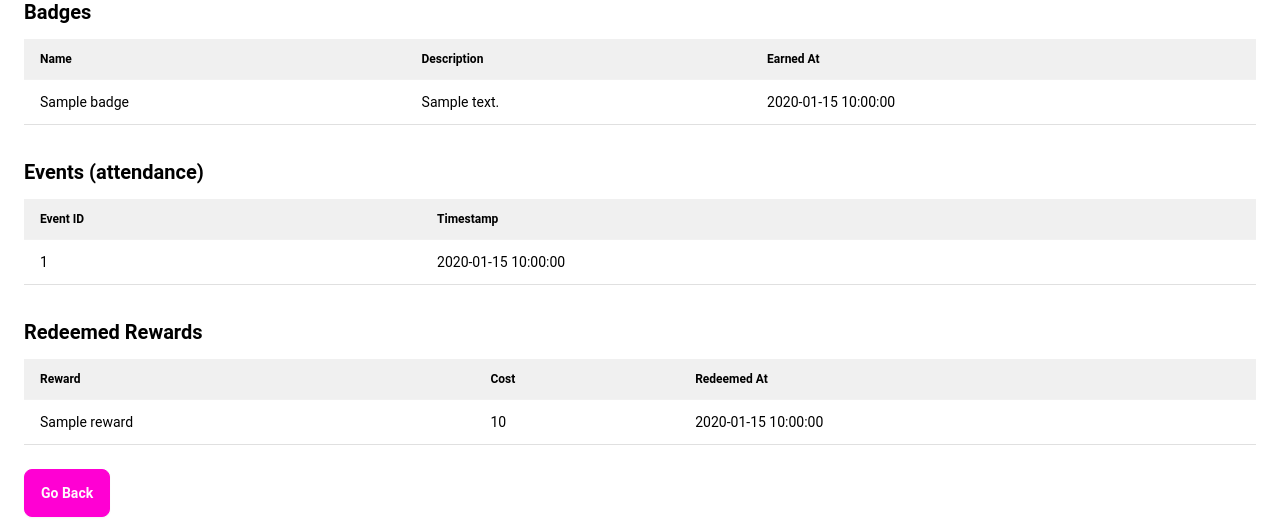
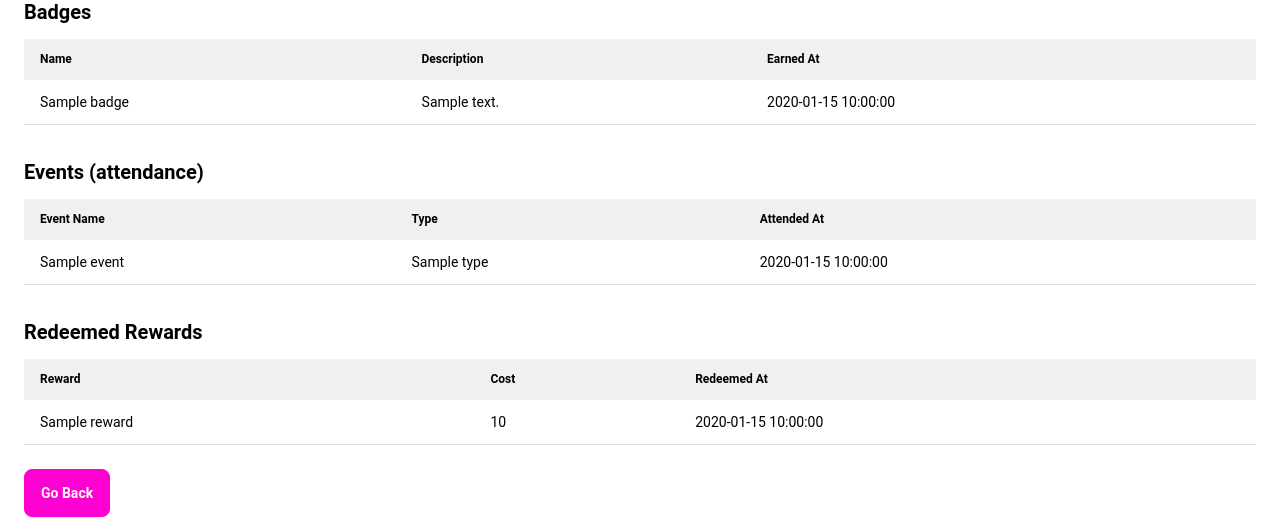
Before and after one commit to EAST-Student-Incentive-System/App, a Flask app: template App/templates/student_history.html in a window 1280 px wide. Shown: the part 147-672 px from the top of the page. Run offline with Flask 3, Linux system fonts and the light colour scheme; the template is opened without the code that fills it: most values are stand-ins (such as "Sample title", 1, 10 or a date in 2020); some libraries are stand-ins or nearby versions.

Commit message:
Updated codebase to allow logging past events. The demo now correctly works at displaying all events. I made the JSON more detailed too

```diff
--- a/App/controllers/event.py
+++ b/App/controllers/event.py
@@ -98,7 +98,7 @@ def log_attendance(student_id, event_id):
         return None
     if student not in event.students:
         return False
-    if not event.isWithintTimeFrame():
+    if datetime.now() < event.start:
         return False
     student.add_points(event.calculate_point_value())
     attendance = Attendance(student_id=student_id, event_id=event_id)
--- a/App/templates/student_history.html
+++ b/App/templates/student_history.html
@@ -46,11 +46,12 @@
         {% if history.events %}
           <div class="overflow-x-auto">
             <table class="table w-full table- data-table">
-              <thead><tr><th>Event ID</th><th>Timestamp</th></tr></thead>
+              <thead><tr><th>Event Name</th><th>Type</th><th>Attended At</th></tr></thead>
               <tbody>
                 {% for entry in history.events %}
                   <tr>
-                    <td>{{ entry.eventId }}</td>
+                    <td>{{ entry.event.name }}</td>
+                    <td>{{ entry.event.type }}</td>
                     <td>{{ entry.timestamp }}</td>
                   </tr>
                 {% endfor %}
```
Also changed, not shown: App/models/attendance.py (+10 -1 lines).
